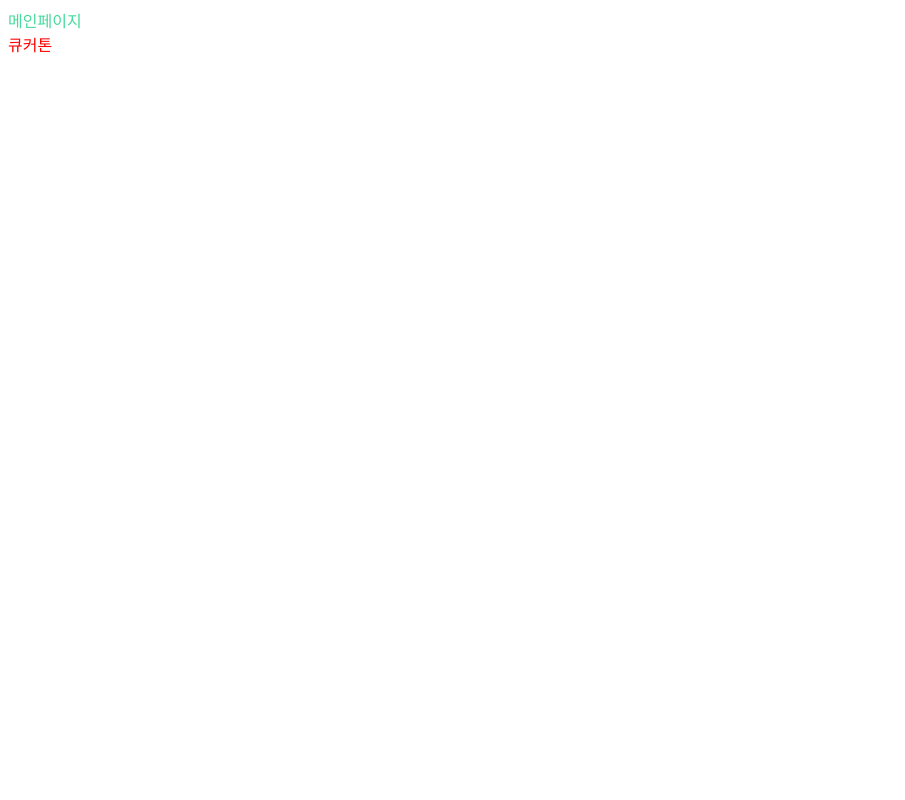
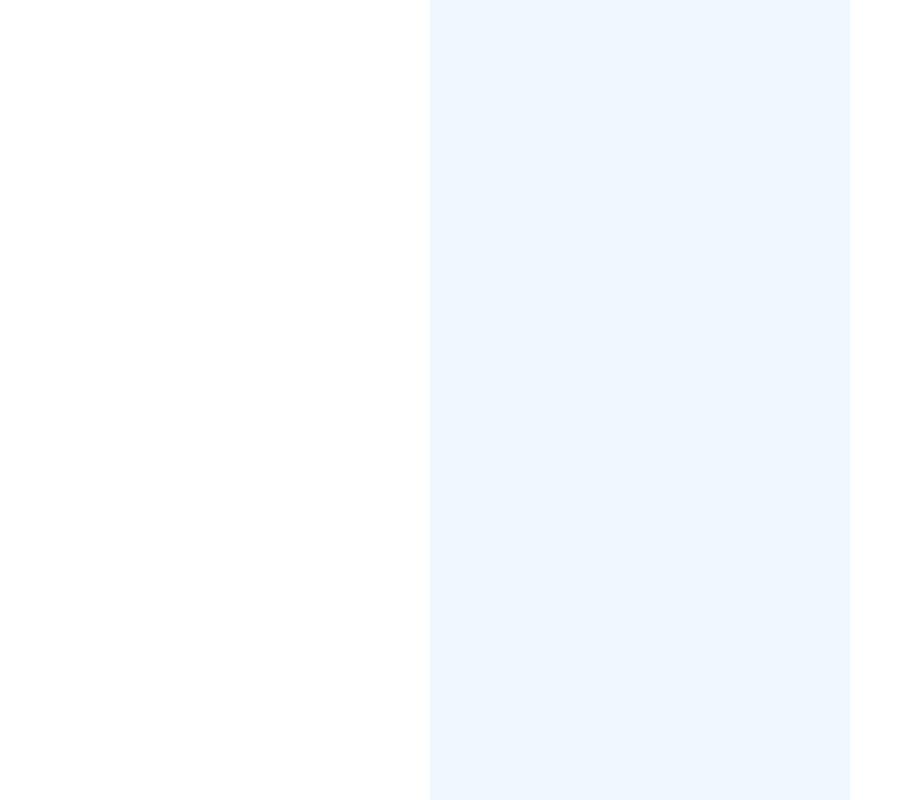
Before and after one commit to KUKATHON-5Team/KUKATHON-Frontend, a React (Create React App) app: page / in a window 1280 px wide. Shown: the whole page, without its empty margins (0-905 px from the left). Built offline with nearby package versions, Linux system fonts and the light colour scheme.

Commit message:
레이아웃 설정

```diff
--- a/src/App.js
+++ b/src/App.js
@@ -1,12 +1,23 @@
 import { BrowserRouter, Routes, Route } from "react-router-dom";
 import { ThemeProvider } from "styled-components";
+import GlobalStyle from "./assets/styles/Globalstyle";
 import theme from "./assets/styles/theme";
 import { MainPage } from "./pages/MainPage";
+import { useEffect } from "react";
 
 function App() {
+  function setScreenSize() {
+    let vh = window.innerHeight * 0.01;
+    document.documentElement.style.setProperty("--vh", `${vh}px`);
+  }
+  useEffect(() => {
+    setScreenSize();
+  }, []);
+
   return (
     <div className="App">
       <BrowserRouter>
+        <GlobalStyle />
         <ThemeProvider theme={theme}>
           <Routes>
             <Route path="/" element={<MainPage />} />
--- /dev/null
+++ b/src/assets/styles/Globalstyle.js
@@ -0,0 +1,16 @@
+import { createGlobalStyle } from "styled-components";
+
+const GlobalStyle = createGlobalStyle`
+body {
+    display: flex;
+    justify-content: center;
+    margin: 0;
+    padding: 0;
+    box-sizing: border-box !important;
+}
+:root {
+       --vh: 100%;
+   }
+`;
+
+export default GlobalStyle;
--- /dev/null
+++ b/src/container/PageContainer.js
@@ -0,0 +1,12 @@
+import styled from "styled-components";
+
+export const PageContainer = () => {
+  return <PageContainerBox></PageContainerBox>;
+};
+
+const PageContainerBox = styled.div`
+  min-width: 420px;
+  justify-content: center;
+  height: calc(var(--vh, 1vh) * 100);
+  background-color: aliceblue;
+`;
--- a/src/pages/MainPage.js
+++ b/src/pages/MainPage.js
@@ -1,5 +1,6 @@
 import styled from "styled-components";
 import axios from "../api/axios";
+import { PageContainer } from "../container/PageContainer";
 
 export const MainPage = () => {
   const getUserInfo = async () => {
@@ -23,10 +24,12 @@
   };
 
   return (
-    <MainPageContainer>
-      <div>메인페이지</div>
-      <div className="name">큐커톤</div>
-    </MainPageContainer>
+    <PageContainer>
+      <MainPageContainer>
+        <div>메인페이지</div>
+        <div className="name">큐커톤</div>
+      </MainPageContainer>
+    </PageContainer>
   );
 };
 
```
